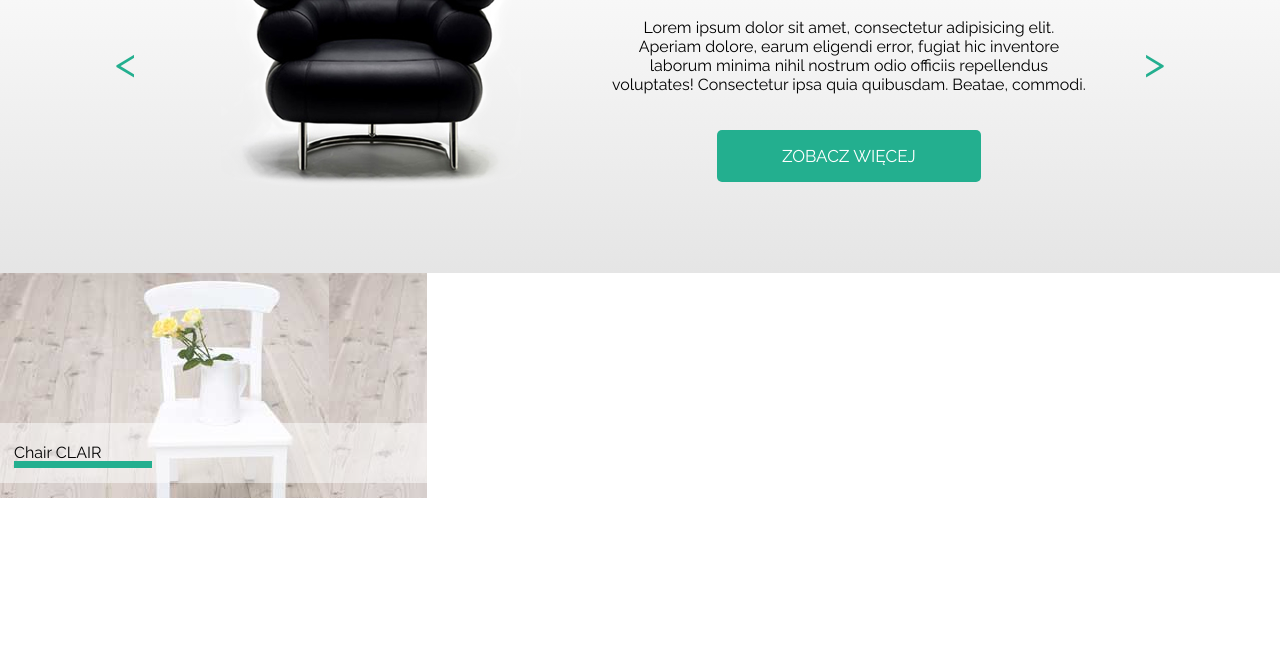
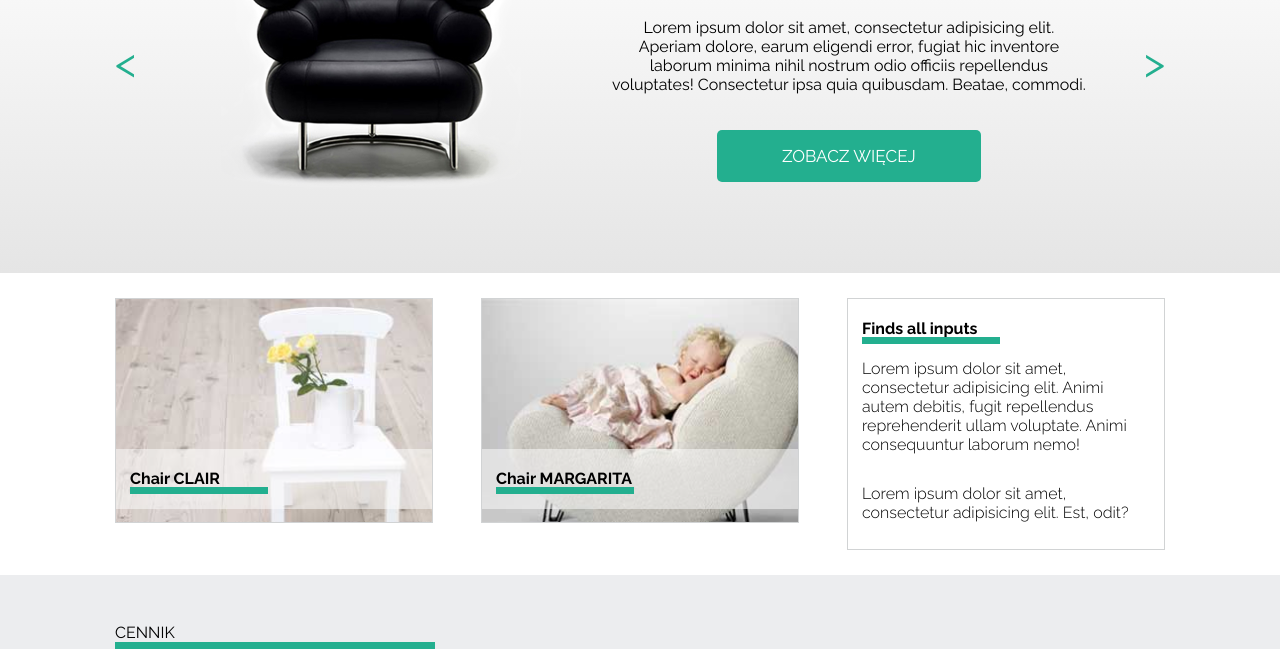
Before and after one commit to dominikalus/Sit-on-chair, a plain HTML site: page index.html in a window 1280 px wide. Shown: the part 165-814 px from the top of the page. Drawn offline with Linux system fonts and the light colour scheme.

Commit message:
zaczeta sekcja 2

```diff
--- a/css/stylesheet.css
+++ b/css/stylesheet.css
@@ -133,18 +133,33 @@ nav {
      text-align: center;
  }
 
+ .section2 .row{
+  margin: 0 -24px;
+ }
+
  .col {
      width: 33.333%;
+     float: left;
+     padding: 25px 24px;
  }
 
- .img1 {
+ .img1, .img2{
      height: 225px;
-     background-image: url("../images/box1_img.jpg") ;
      padding-top:150px;
+     border: 1px solid rgb(209,211,212);
+     background-size: cover;
  }
 
- .section2text {
-     font-weight: 400;
+ .img1{
+     background-image: url("../images/box1_img.jpg") ;
+ }
+
+ .img2 {
+     background-image: url("../images/box2_img.jpg");
+ }
+
+ .section2text, .rightboxheader {
+     font-weight: 700;
      background-color: rgba(255,255,255, .5);
      line-height: 60px;
      position:relative;
@@ -161,3 +176,47 @@ nav {
      bottom: 15px;
 
  }
+
+ .rightbox {
+     height: 252px;
+     border: 1px solid rgb(209,211,212);
+
+ }
+
+
+
+.rightboxheader::after{
+    content: "";
+    background-color: rgb(35,175,143);
+    width:138px;
+    height: 7px;
+    display:block;
+    position: absolute;
+    bottom:15px;
+
+}
+
+.rightboxtext1, .rightboxtext2 {
+    font-weight: 300;
+    padding-bottom: 30px;
+    padding-left: 14px;
+    padding-right: 30px;
+}
+
+.pricelist {
+    background-color: rgb(236,237,239);
+}
+
+.pricelistheader {
+    text-transform: uppercase;
+    padding-top:48px;
+}
+
+.pricelistheader::after {
+    content:"";
+    background-color: rgb(35,175,143);
+    width:320px;
+    height:7px;
+    display:block;
+
+}
--- a/index.html
+++ b/index.html
@@ -52,21 +52,44 @@
     </section>
 
     <section class="section2">
+        <div class="container">
             <div class="row">
                 <div class="col">
                     <div class="img1">
                         <div class="section2text">Chair CLAIR</div>
                     </div>
-
                 </div>
                 <div class="col">
-
+                    <div class="img2">
+                        <div class="section2text">Chair MARGARITA</div>
+                    </div>
                 </div>
                 <div class="col">
-
+                    <div class="rightbox">
+                        <p class="rightboxheader">
+                            Finds all inputs
+                        </p>
+                        <p class="rightboxtext1">
+                            Lorem ipsum dolor sit amet, consectetur adipisicing elit. Animi autem debitis, fugit
+                            repellendus reprehenderit ullam voluptate. Animi consequuntur laborum nemo!
+                        </p class="rightboxtext1">
+                        <p class="rightboxtext2">
+                            Lorem ipsum dolor sit amet, consectetur adipisicing elit. Est, odit?
+                        </p>
+                    </div>
+                </div>
+                    <div class="clearfix"></div>
             </div>
         </div>
     </section>
 
+    <section class="pricelist">
+
+        <div class="container">
+
+            <p class="pricelistheader">cennik</p>
+
+        </div>
+    </section>
 </body>
 </html>
```
Lines whose indentation alone changed are shown as unchanged.
